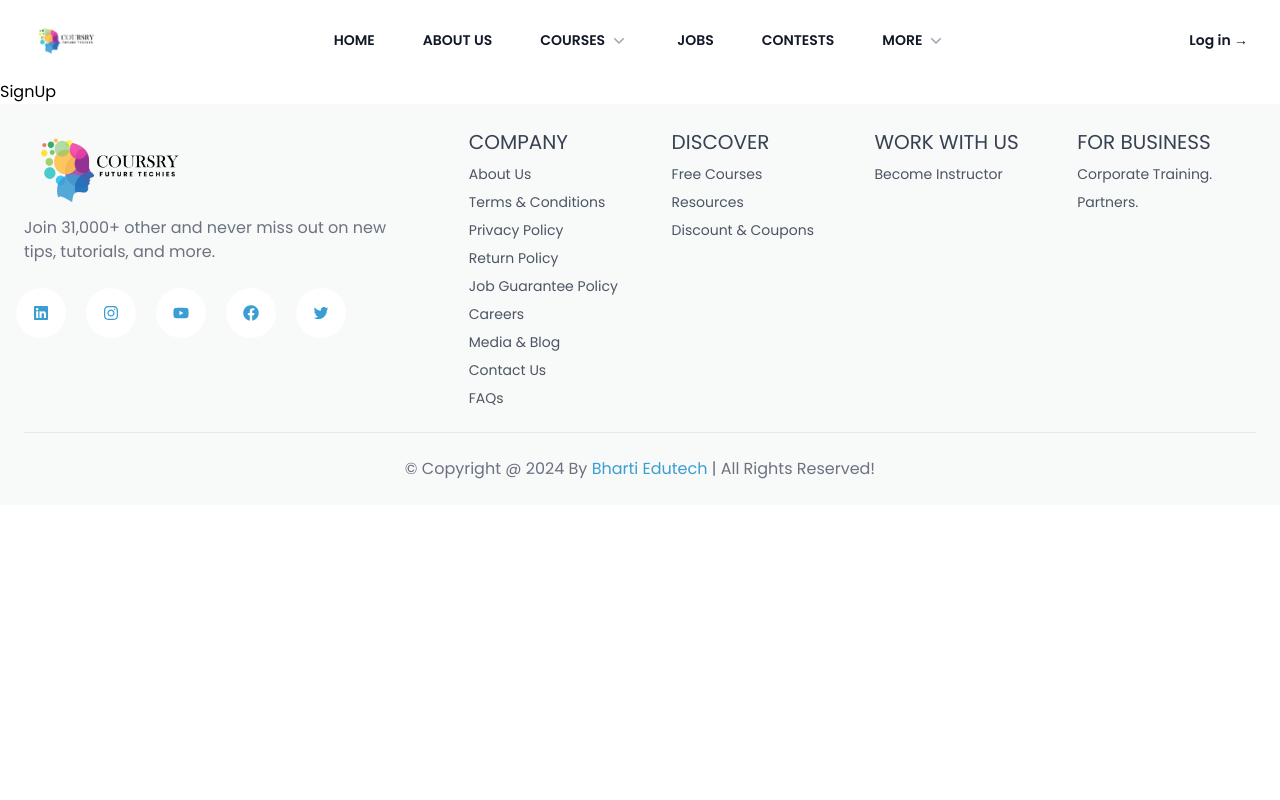
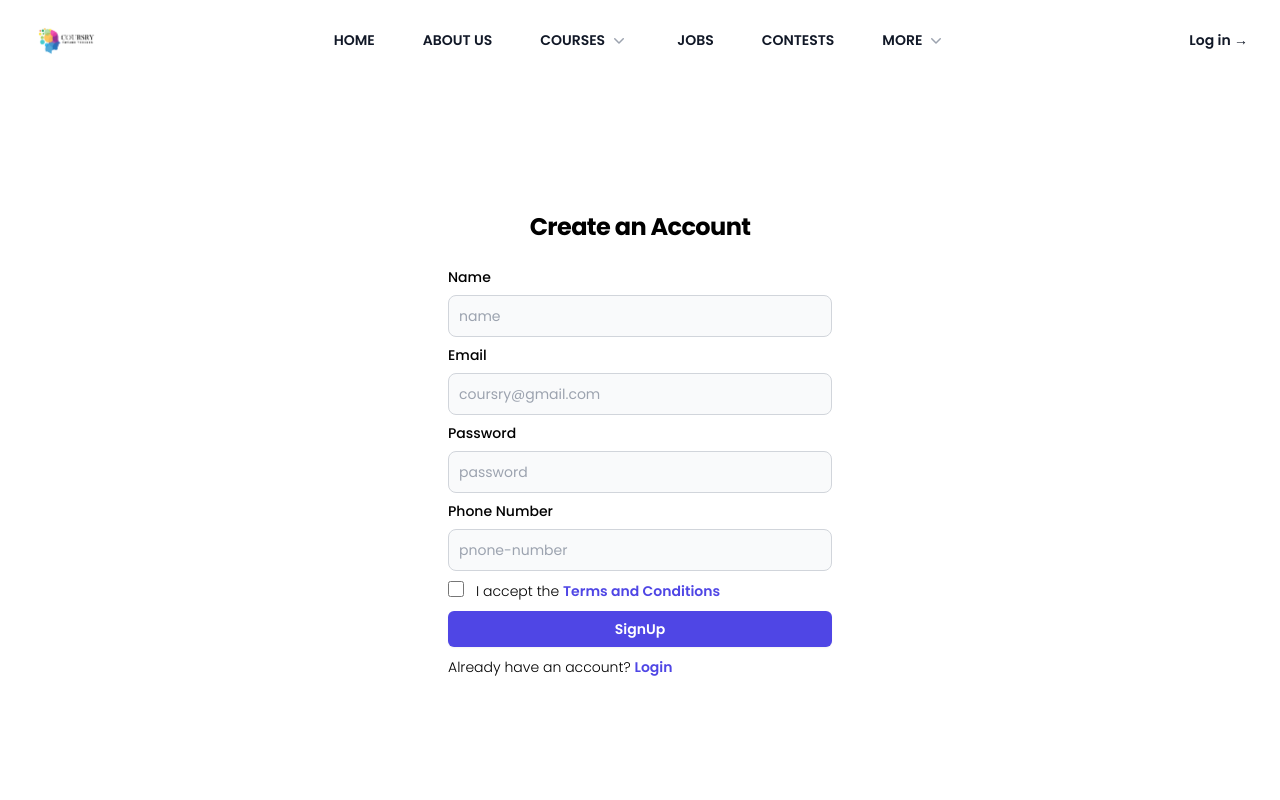
Before and after one commit to kolikrishan01/coursry, a React (Create React App) app: page /sign-up in a window 1280 px wide. Shown: the top 800 px of the page. Built offline with nearby package versions, Linux system fonts and the light colour scheme.

Commit message:
create login signup banner
create login signup banner

```diff
--- a/src/components/AboutPage/About.jsx
+++ b/src/components/AboutPage/About.jsx
@@ -3,7 +3,7 @@ import React from "react";
 const About = () => {
   return (
     <div>
-      <h1>About</h1>
+      <h1 className="text-3xl font-bold underline">About</h1>
     </div>
   );
 };
--- a/src/components/Authentication/Login/Login.jsx
+++ b/src/components/Authentication/Login/Login.jsx
@@ -1,11 +1,82 @@
-import React from "react";
+import { Link } from "react-router-dom";
+export default function Login() {
+  return (
+    <>
+      <div className="flex min-h-full flex-1 flex-col justify-center px-6 py-6 lg:px-8">
+        <h2 className=" text-center text-2xl font-bold leading-9 tracking-tight text-gray-900">
+          Login your account
+        </h2>
+        <div className="mt-10 sm:mx-auto sm:w-full sm:max-w-sm">
+          <form className="space-y-6" action="#" method="POST">
+            <div>
+              <label
+                htmlFor="email"
+                className="block text-sm font-medium leading-6 text-gray-900"
+              >
+                Email address
+              </label>
+              <div className="mt-2">
+                <input
+                  id="email"
+                  name="email"
+                  type="email"
+                  autoComplete="email"
+                  required
+                  className="block w-full rounded-md border-0 py-1.5 text-gray-900 shadow-sm ring-1 ring-inset ring-gray-300 placeholder:text-gray-400 focus:ring-2 focus:ring-inset focus:ring-indigo-600 sm:text-sm sm:leading-6"
+                />
+              </div>
+            </div>
 
-const Login = () => {
-  return (
-    <div>
-      <h1>Login</h1>
-    </div>
+            <div>
+              <div className="flex items-center justify-between">
+                <label
+                  htmlFor="password"
+                  className="block text-sm font-medium leading-6 text-gray-900"
+                >
+                  Password
+                </label>
+                <div className="text-sm">
+                  <Link
+                    to="forgot-password"
+                    className="font-semibold text-indigo-600 hover:text-indigo-500"
+                  >
+                    Forgot password?
+                  </Link>
+                </div>
+              </div>
+              <div className="mt-2">
+                <input
+                  id="password"
+                  name="password"
+                  type="password"
+                  autoComplete="current-password"
+                  required
+                  className="block w-full rounded-md border-0 py-1.5 text-gray-900 shadow-sm ring-1 ring-inset ring-gray-300 placeholder:text-gray-400 focus:ring-2 focus:ring-inset focus:ring-indigo-600 sm:text-sm sm:leading-6"
+                />
+              </div>
+            </div>
+
+            <div>
+              <button
+                type="submit"
+                className="flex w-full justify-center rounded-md bg-indigo-600 px-3 py-1.5 text-sm font-semibold leading-6 text-white shadow-sm hover:bg-indigo-500 focus-visible:outline focus-visible:outline-2 focus-visible:outline-offset-2 focus-visible:outline-indigo-600"
+              >
+                Login
+              </button>
+            </div>
+          </form>
+
+          <p className="mt-10 text-center text-sm text-gray-500">
+            Create a New Account ?{" "}
+            <Link
+              to="/sign-up"
+              className="font-semibold leading-6 text-indigo-600 hover:text-indigo-500"
+            >
+              SignUp
+            </Link>
+          </p>
+        </div>
+      </div>
+    </>
   );
-};
-
-export default Login;
+}
--- a/src/components/Authentication/SignUp/SignUp.jsx
+++ b/src/components/Authentication/SignUp/SignUp.jsx
@@ -1,11 +1,123 @@
-import React from "react";
+import { Link } from "react-router-dom";
 
-const SignUp = () => {
+export default function SignUp() {
   return (
-    <div>
-      <h1>SignUp</h1>
-    </div>
+    <>
+      <div class="flex flex-col items-center justify-center px-6  mx-auto md:h-screen mt-[-35px]">
+        <div class="w-full bg-white rounded-lg sm:max-w-md xl:p-0 ">
+          <div class="p-6 space-y-4 md:space-y-6 sm:p-8">
+            <h1 class="text-xl font-bold leading-tight tracking-tight text-black md:text-2xl text-center">
+              Create an Account
+            </h1>
+            <form class="space-y-1 md:space-y-2" action="#">
+              <div>
+                <label
+                  for="email"
+                  class="block mb-2 text-sm font-medium text-black "
+                >
+                  Name
+                </label>
+                <input
+                  type="text"
+                  name="name"
+                  id="name"
+                  class="bg-gray-50 border border-gray-300 text-black sm:text-sm rounded-lg focus:ring-primary-600 focus:border-primary-600 block w-full p-2.5  dark:border-gray-600 dark:placeholder-gray-400  dark:focus:ring-blue-500 dark:focus:border-blue-500"
+                  placeholder="name"
+                  required=""
+                />
+              </div>
+              <div>
+                <label
+                  for="password"
+                  class="block mb-2 text-sm font-medium text-black"
+                >
+                  Email
+                </label>
+                <input
+                  type="email"
+                  name="email"
+                  id="email"
+                  placeholder="coursry@gmail.com"
+                  class="bg-gray-50 border border-gray-300 text-black sm:text-sm rounded-lg focus:ring-primary-600 focus:border-primary-600 block w-full p-2.5  dark:border-gray-600 dark:placeholder-gray-400  dark:focus:ring-blue-500 dark:focus:border-blue-500"
+                  required=""
+                />
+              </div>
+              <div>
+                <label
+                  for="confirm-password"
+                  class="block mb-2 text-sm font-medium text-black"
+                >
+                  Password
+                </label>
+                <input
+                  type="password"
+                  name="password"
+                  id="password"
+                  placeholder="password"
+                  class="bg-gray-50 border border-gray-300 text-black sm:text-sm rounded-lg focus:ring-primary-600 focus:border-primary-600 block w-full p-2.5  dark:border-gray-600 dark:placeholder-gray-400  dark:focus:ring-blue-500 dark:focus:border-blue-500"
+                  required=""
+                />
+              </div>
+              <div>
+                <label
+                  for="confirm-password"
+                  class="block mb-2 text-sm font-medium text-black"
+                >
+                  Phone Number
+                </label>
+                <input
+                  type="phone-number"
+                  name="phone-number"
+                  id="phone-number"
+                  placeholder="pnone-number"
+                  class="bg-gray-50 border border-gray-300 text-black sm:text-sm rounded-lg focus:ring-primary-600 focus:border-primary-600 block w-full p-2.5  dark:border-gray-600 dark:placeholder-gray-400  dark:focus:ring-blue-500 dark:focus:border-blue-500"
+                  required=""
+                />
+              </div>
+
+              <div class="flex items-start">
+                <div class="flex items-center h-5">
+                  <input
+                    id="terms"
+                    aria-describedby="terms"
+                    type="checkbox"
+                    class="w-4 h-4 border border-gray-300 rounded bg-gray-50 focus:ring-3 focus:ring-primary-300 dark:bg-gray-700 dark:border-gray-600 dark:focus:ring-primary-600 dark:ring-offset-gray-800"
+                    required
+                  />
+                </div>
+                <div class="ml-3 text-sm">
+                  <label for="terms" class="font-light text-black">
+                    I accept the{" "}
+                    <Link
+                      to="#"
+                      className="font-semibold leading-6 text-indigo-600 hover:text-indigo-500"
+                    >
+                      Terms and Conditions
+                    </Link>
+                  </label>
+                </div>
+              </div>
+              <div>
+                <button
+                  type="submit"
+                  className="flex w-full justify-center rounded-md bg-indigo-600 px-3 py-1.5 text-sm font-semibold leading-6 text-white shadow-sm hover:bg-indigo-500 focus-visible:outline focus-visible:outline-2 focus-visible:outline-offset-2 focus-visible:outline-indigo-600"
+                >
+                  SignUp
+                </button>
+              </div>
+              <p class="text-sm font-light text-black">
+                Already have an account?{" "}
+                <Link
+                  to="/login"
+                  className="font-semibold leading-6 text-indigo-600 hover:text-indigo-500"
+                >
+                  Login
+                </Link>
+              </p>
+            </form>
+          </div>
+        </div>
+      </div>
+    </>
   );
-};
-
-export default SignUp;
+}
--- a/tailwind.config.js
+++ b/tailwind.config.js
@@ -1,8 +1,8 @@
 /** @type {import('tailwindcss').Config} */
 module.exports = {
-  content: ["./src/**/*.{html,js}"],
+  content: ["./src/**/*.{html,js,jsx}"],
   theme: {
     extend: {},
   },
   plugins: [],
-}
+};
```
Also changed, not shown: src/components/Footer/Footer.jsx (renamed from src/components/Footer/Footer.js), src/components/Header/Header.jsx (renamed from src/components/Header/Header.js).
